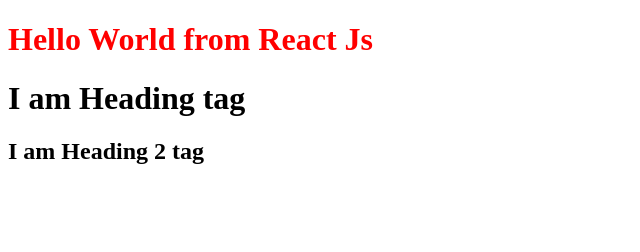
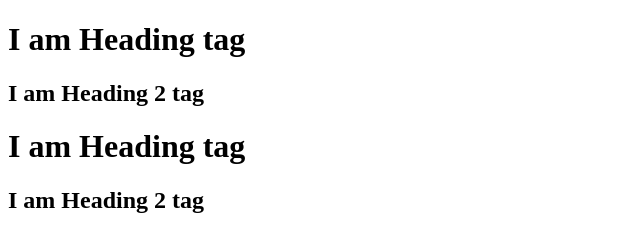
Before and after one commit to AvinashMarkad/React-JS-with-cdn, a plain HTML site: page React js Namaste Dosto Course/index.html in a window 1280 px wide. Shown: the whole page, without its empty margins (0-640 px from the left). Drawn offline with nearby package versions, Linux system fonts and the light colour scheme.

Commit message:
Double div

```diff
--- a/React js Namaste Dosto Course/app.js
+++ b/React js Namaste Dosto Course/app.js
@@ -1,19 +1,17 @@
-const heading = React.createElement(
-  "h1",
-  { id: "heading" },
-  "Hello World from React Js"
+
+
+const parent = React.createElement("div",{ id: "parent" },
+
+  [React.createElement("div", { id: "chaild" },
+  React.createElement("h1", { id: "heading2" }, "I am Heading tag"),
+  React.createElement("h2", { id: "h2" }, "I am Heading 2 tag"),
+  )],
+  [React.createElement("div", { id: "chaild2" },
+    React.createElement("h1", { id: "heading2" }, "I am Heading tag"),
+    React.createElement("h2", { id: "h2" }, "I am Heading 2 tag"),
+    )],
 );
 
-const parent = React.createElement(
-  "div",
-  { id: "parent" },
-  React.createElement("div", { id: "chaild" }, [
-    React.createElement("h1", { id: "heading2" }, "I am Heading tag"),
-    React.createElement("h2", { id: "h2" }, "I am Heading 2 tag"),
-  ])
-);
 
-const root1 = ReactDOM.createRoot(document.getElementById("root1"));
-root1.render(heading);
 const root = ReactDOM.createRoot(document.getElementById("root"));
 root.render(parent);
--- a/React js Namaste Dosto Course/index.html
+++ b/React js Namaste Dosto Course/index.html
@@ -7,7 +7,6 @@
     <title>Document</title>
 </head>
 <body>
-    <div id="root1"></div>
     <div id="root"></div>
 
     <script crossorigin src="https://unpkg.com/react@18/umd/react.development.js"></script>
```
